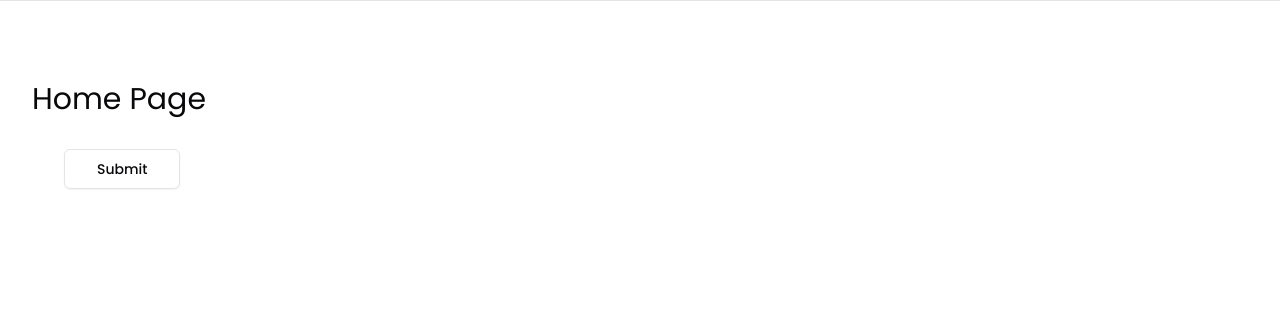
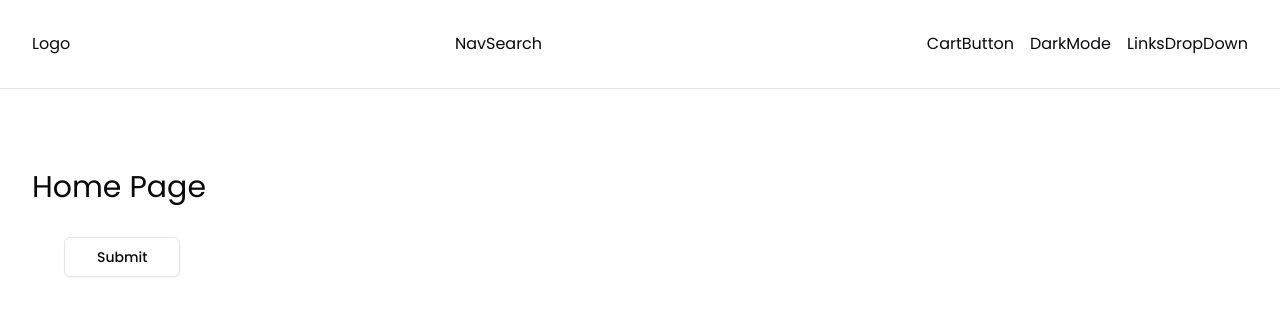
Before and after one commit to Nimira43/Vita, a Next.js app: page / in a window 1280 px wide. Shown: the top 316 px of the page. Built offline with nearby package versions, Linux system fonts and the light colour scheme.

Commit message:
Navbar component skeleton developed.

```diff
--- a/components/navbar/Navbar.tsx
+++ b/components/navbar/Navbar.tsx
@@ -1,7 +1,22 @@
+import Container from '../global/Container'
+import CartButton from './CartButton'
+import DarkMode from './DarkMode'
+import LinksDropDown from './LinksDropDown'
+import Logo from './Logo'
+import NavSearch from './NavSearch'
+
 function Navbar() {
   return (
     <nav className='border-b'>
-
+      <Container className='flex flex-col sm:flex-row sm:justify-between sm:items=center flex-wrap gap-4 py-8'>
+        <Logo />
+        <NavSearch />
+        <div className="flex gap-4 items-center">
+          <CartButton />
+          <DarkMode />
+          <LinksDropDown />
+        </div>
+      </Container>
     </nav>
   )
 }
```
